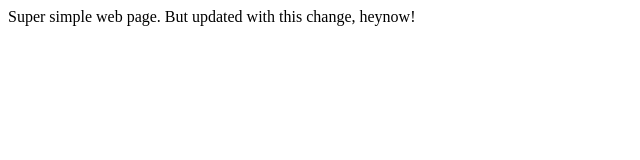
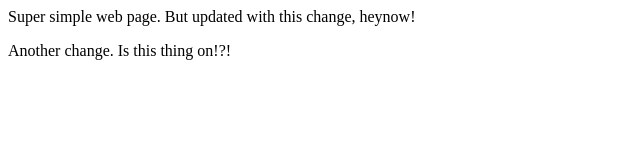
Before and after one commit to amc20-code/am1, a plain HTML site: page index.html in a window 1280 px wide. Shown: the whole page, without its empty margins (0-640 px from the left). Drawn offline with Linux system fonts and the light colour scheme.

Commit message:
Add another paragraph to index.html

```diff
--- a/index.html
+++ b/index.html
@@ -1,3 +1,4 @@
 <html>
   <p>Super simple web page. But updated with this change, heynow!</p>
+  <p>Another change. Is this thing on!?!</p>
 </html>
```
